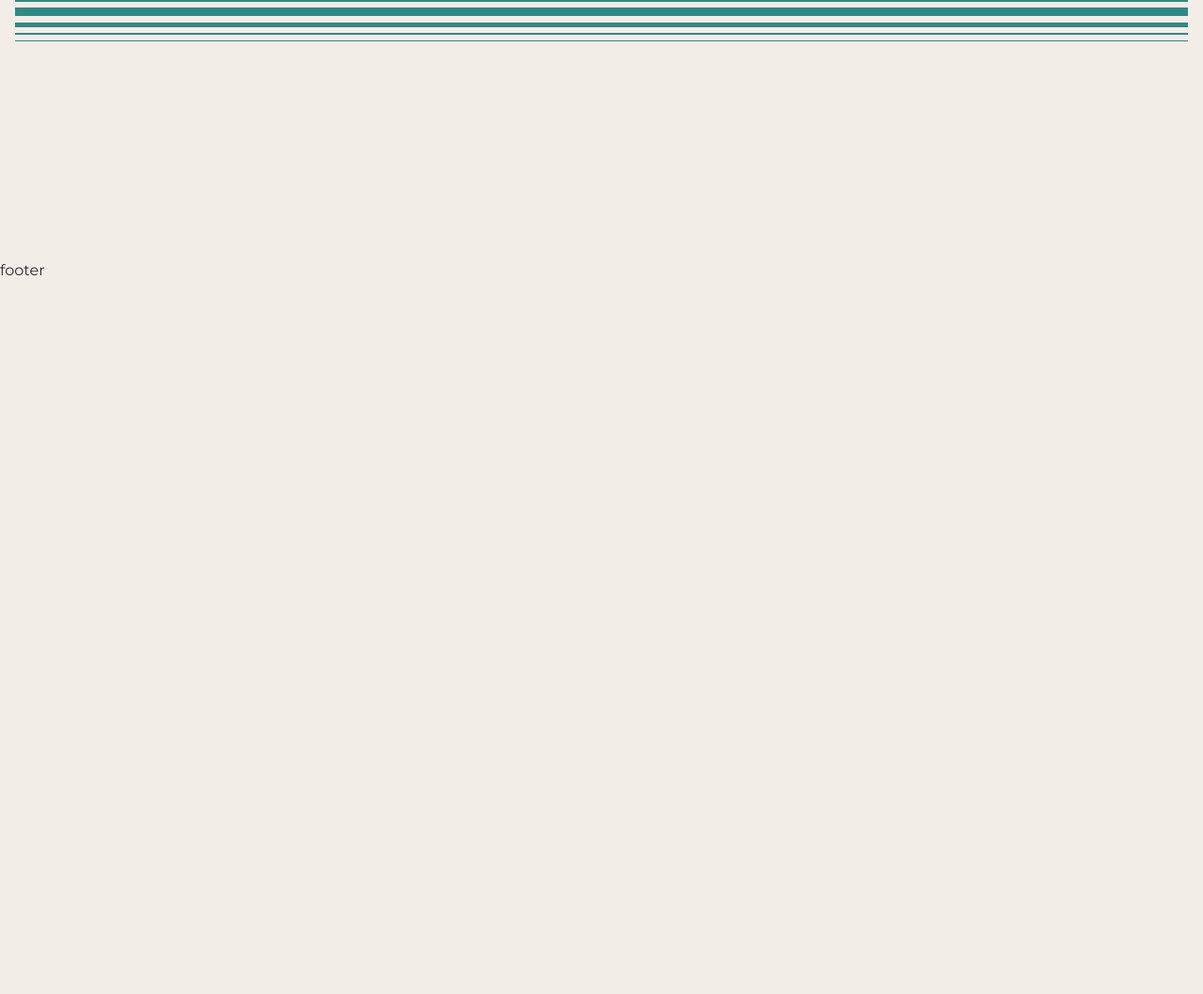
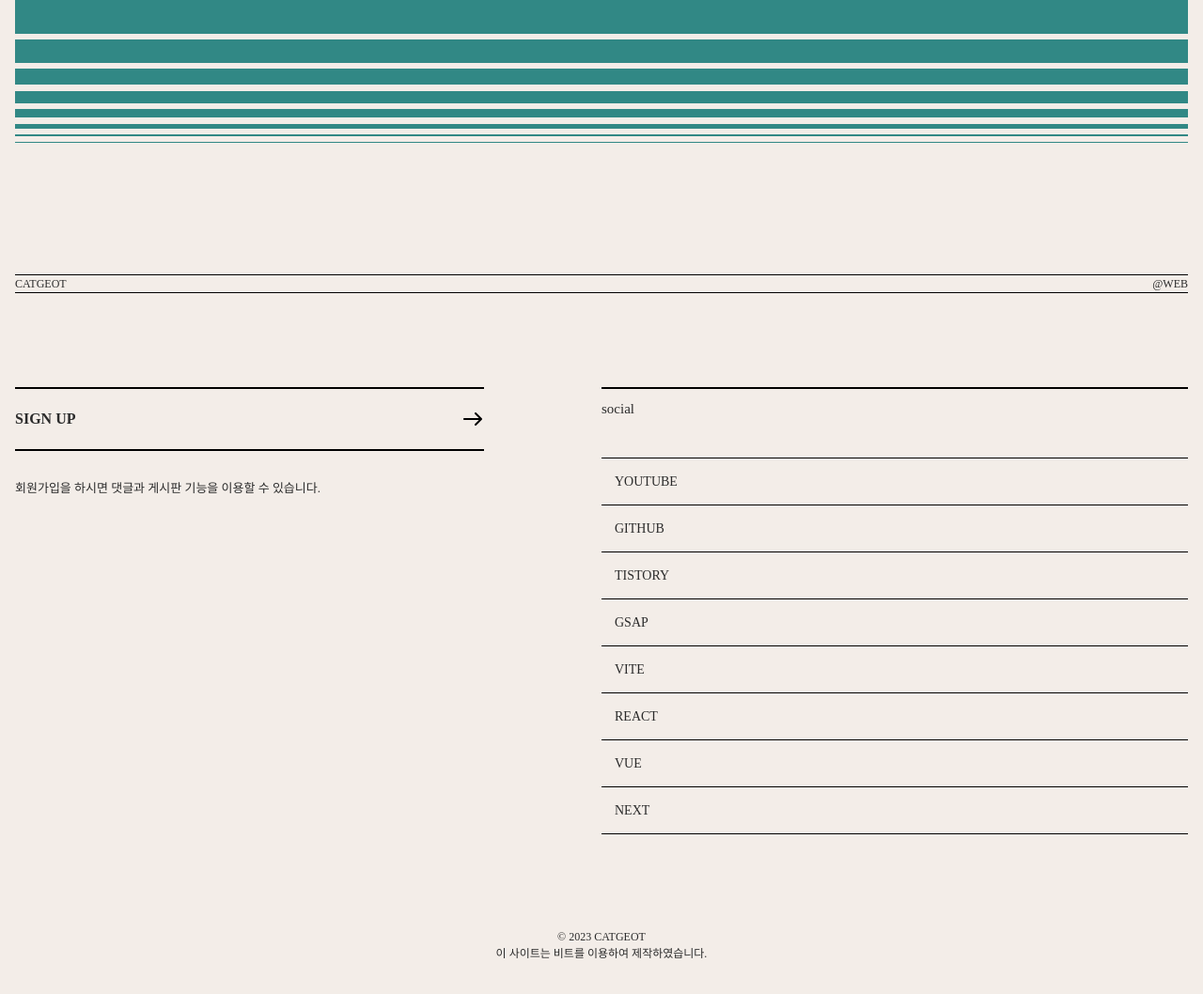
Before and after one commit to catgeot/port2023-vite, a website built with Vite: page src/index.html in a window 1280 px wide. Shown: the part 9244-10302 px from the top of the page at 94% size. Before the commit the page ends 9544 px from the top, so only its background shows below. Built offline with nearby package versions, Linux system fonts and the light colour scheme; a small style sheet from the web is missing; files whose address does not match are found by name; a web font is replaced by a local one.

Commit message:
푸터영역완료

```diff
--- a/src/assets/css/section/contact.css
+++ b/src/assets/css/section/contact.css
@@ -5,8 +5,9 @@
     width: 100%;
     height: 100%;
     padding: 16px;
+    display: flex;
     align-items: flex-start;
-    justify-content: flex-end;
+    justify-content: center;
     flex-direction: column;
 }
 .contact_title {
@@ -40,6 +41,9 @@
     transition: all 0.3s;
     cursor: all-scroll;
 }
+.contact_lines {
+    width: 100%;
+}
 .contact_lines .line {
     display: none;
     width: 100%;
@@ -48,6 +52,7 @@
     margin-bottom: 0.5vw;
 }
 .contact_lines.bottom .line {
+    width: 100%;
     margin-top: 0.5vw;
     margin-bottom: 0;
     display: block;
@@ -107,4 +112,7 @@
         padding: 0 16px;
         word-break: break-all;
     }
+    .contact_inner {
+        justify-content: center;
+    }
 }
--- a/src/assets/css/section/footer.css
+++ b/src/assets/css/section/footer.css
@@ -1,3 +1,91 @@
 #footer {
+    font-family: var(--mainKor-font);
+}
+.footer_inner {
+    padding: 16px;
+}
+.footer-text {
+    font-size: 12px;
+    text-transform: uppercase;
+    border-top: 1px solid var(--black);
+    border-bottom: 1px solid var(--black);
+    display: flex;
+    justify-content: space-between;
+}
+.footer_info {
+    display: flex;
+    justify-content: space-between;
+    margin: 100px 0;
+}
+.footer_info .left {
+    width: 40%;
+}
+.footer_info .left .title {
+    border-top: 2px solid var(--black);
+    border-bottom: 2px solid var(--black);
+    padding: 20px 0;
+    text-transform: uppercase;
+    font-weight: 800;
+    background: url(../../img/favicon.svg) no-repeat right 20px;
+    transition: all 0.3s;
+}
+.footer_info .left .title:hover {
+    background-color: var(--black400);
+    padding-left: 10px;
+    border-color: transparent;
+}
+.footer_info .left .desc {
+    font-size: 13px;
+    padding-top: 30px;
+}
+.footer_info .right {
+    width: 50%;
+}
+.footer_info .right h3 {
+    border-top: 2px solid var(--black);
+    font-size: 15px;
+    margin-bottom: 40px;
+    padding-top: 10px;
+}
+.footer_info .right ul {
+    border-top: 1px solid var(--black);
+}
+.footer_info .right li {
+    border-bottom: 1px solid var(--black);
+}
+.footer_info .right li a {
+    font-size: 14px;
+    padding: 14px;
+    display: inline-block;
+    text-transform: uppercase;
+}
+.footer_info .right li em {
+    font-size: 12px;
+    padding-left: 10px;
+    opacity: 0;
+    transition: all 0.3s;
+}
+.footer_info .right li:hover em {
+    opacity: 1;
+}
+.footer_bottom {
+    text-align: center;
+    text-transform: uppercase;
+    font-size: 12px;
+    margin-bottom: 20px;
+}
 
+@media (max-width:800px){
+    .footer_info {
+        flex-direction: column;
+    }
+    .footer_info .left {
+        width: 100%;
+    }
+    .footer_info .left .desc {
+        margin-bottom: 30px;
+    }
+    .footer_info .right {
+        width: 100%;
+    }
 }
--- a/src/index.html
+++ b/src/index.html
@@ -368,7 +368,7 @@
         <section id="contact">
             <div class="contact_inner">
                 <h2 class="contact_title">Contact</h2>
-                <div class="contact_lines top" aria-hidden="true">
+                <div class="contact_lines" aria-hidden="true">
                     <span class="line"></span>
                     <span class="line"></span>
                     <span class="line"></span>
@@ -398,11 +398,64 @@
                 </div>
             </div>
         </section>
-
     </main>
 
     <footer id="footer" role="contentinfo">
-        footer
+        <div class="footer_inner">
+            <h2 class="footer-text">
+                <div>catgeot</div>
+                <div>@web</div>
+            </h2>
+            <div class="footer_info">
+                <div class="left">
+                    <div class="title">
+                        <a href="#">sign up</a>
+                    </div>
+                    <p class="desc">회원가입을 하시면 댓글과 게시판 기능을 이용할 수 있습니다.</p>
+                </div>
+                <div class="right">
+                    <h3>social</h3>
+                    <ul>
+                        <li>
+                            <a href="https://www.youtube.com/@Webstoryboy">youtube</a>
+                            <em>유튜브에 오시면 더 많은 강의를 볼 수 있습니다.</em>
+                        </li>
+                        <li>
+                            <a href="https://github.com/webstoryboy">github</a>
+                            <em>깃헙에 들어오시면 모든 소스를 볼 수 있습니다.</em>
+                        </li>
+                        <li>
+                            <a href="https://webstoryboy.co.kr">tistory</a>
+                            <em>티스토리에 들어오시면 좋은 정보 볼 수 있습니다.</em>
+                        </li>
+                        <li>
+                            <a href="https://www.youtube.com/playlist?list=PL4UVBBIc6giL8-6jvrClimg0cFL-Muqiq">gsap</a>
+                            <em>GSAP를 공부하시고 오면 도움이 됩니다.</em>
+                        </li>
+                        <li>
+                            <a href="https://github.com/webstoryboy/port2023-vite">vite</a>
+                            <em>비트 강의도 곧 오픈 예정입니다.</em>
+                        </li>
+                        <li>
+                            <a href="https://github.com/webstoryboy/port2023-react">react</a>
+                            <em>리액트 강의도 곧 오픈 예정입니다.</em>
+                        </li>
+                        <li>
+                            <a href="https://github.com/webstoryboy/port2023-vue">vue</a>
+                            <em>뷰 강의도 곧 오픈 예정입니다.</em>
+                        </li>
+                        <li>
+                            <a href="https://github.com/webstoryboy/port2023-next">next</a>
+                            <em>넥스트 강의도 곧 오픈 예정입니다.</em>
+                        </li>
+                    </ul>
+                </div>
+            </div>
+            <div class="footer_bottom">
+                © 2023 catgeot<br />
+                이 사이트는 비트를 이용하여 제작하였습니다.
+            </div>
+        </div>
     </footer>
 
 
```
